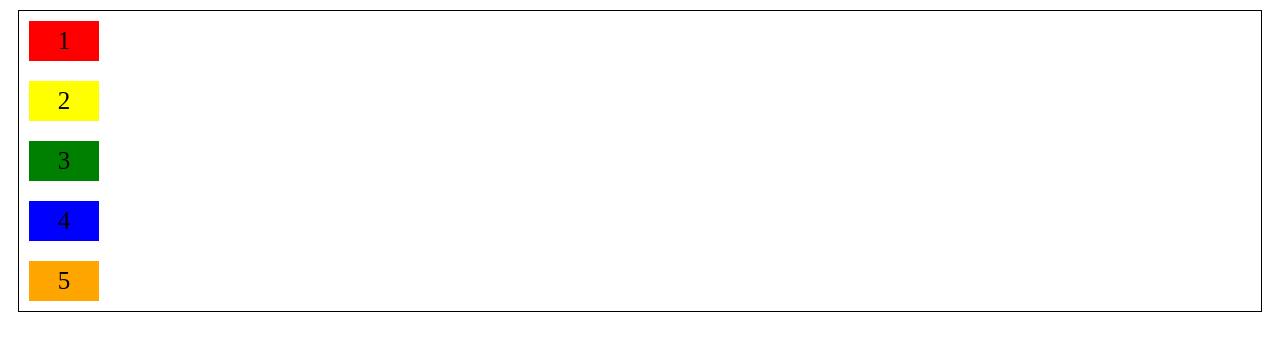
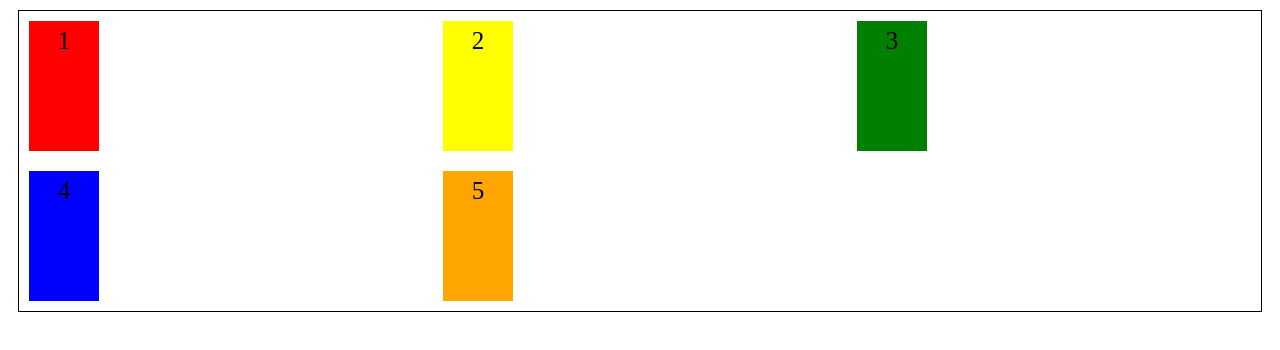
Before and after one commit to PieterJanDelbecke/codewars_TS, a website: page index.html in a window 1280 px wide. Drawn offline with Linux system fonts and the light colour scheme.

Commit message:
grid template rows and columns

```diff
--- a/styles.css
+++ b/styles.css
@@ -4,6 +4,8 @@
     height: 300px;
 
     display: grid;
+    grid-template-columns: auto auto auto;
+    grid-template-rows: auto auto;
 }
 
 .grid-item{
```
